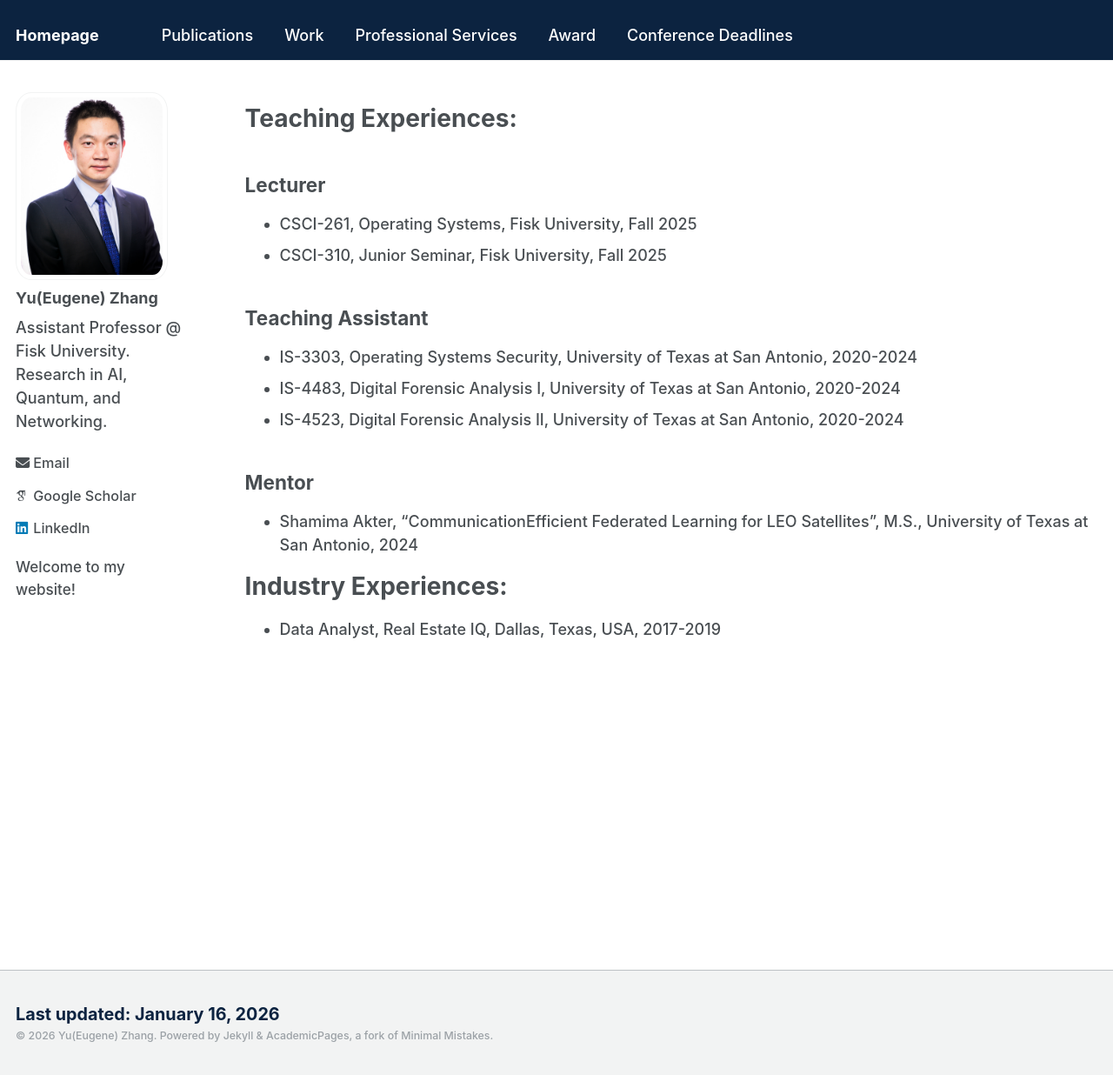
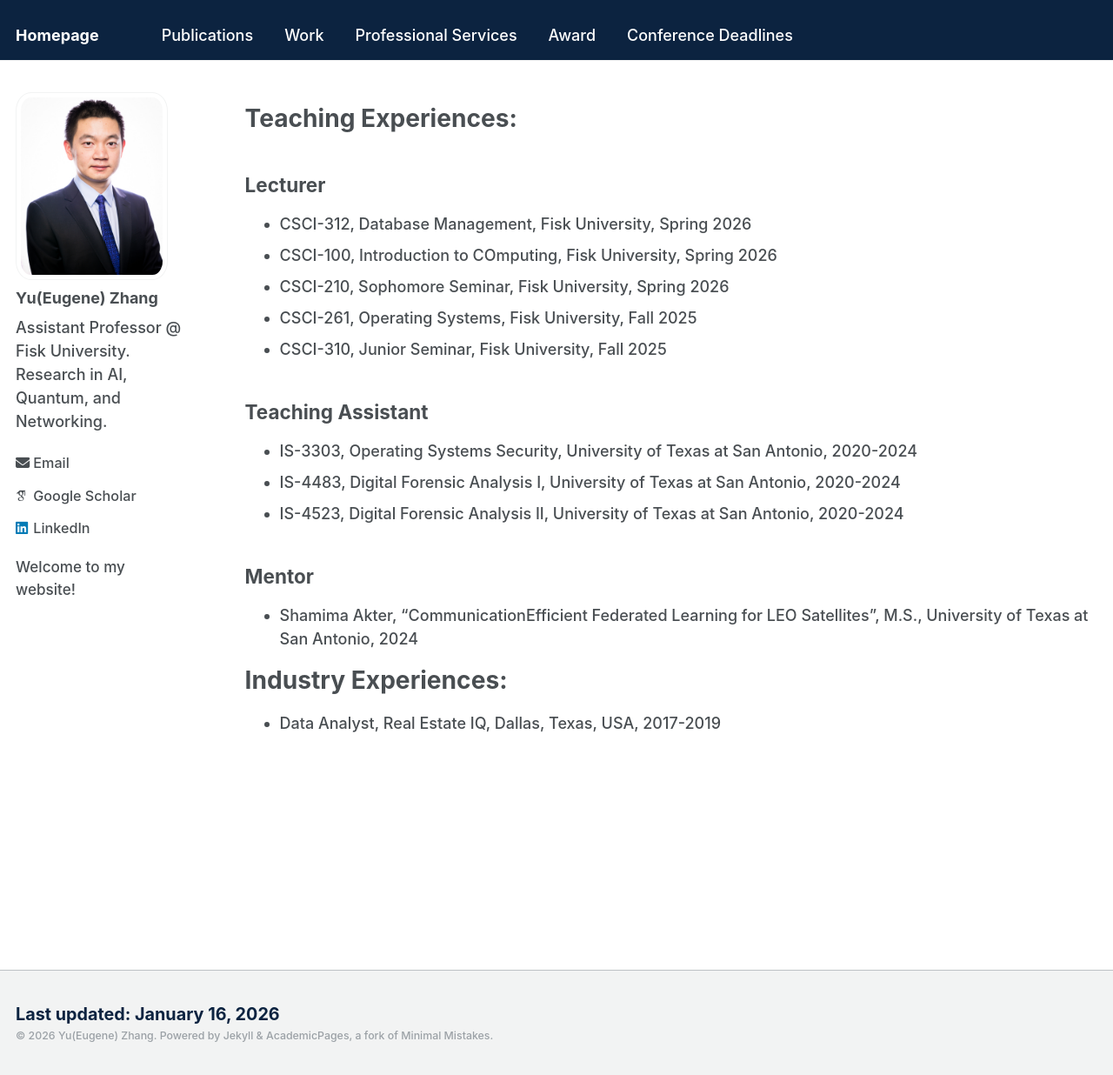
Before and after one commit to Yu-Zhang-Eugene/yu-zhang-eugene.github.io, a Jekyll site: the page built from _pages/work.md, in a window 1280 px wide and 1236 px high. Shown: the whole window at 87% size. Built offline with Jekyll 4.4.1, drawn with Linux system fonts in a browser that asks for light colours; some web fonts are replaced; a script that is not in the unit is left out.

Commit message:
Update lecturer course listings for Spring 2026

```diff
--- a/_pages/work.md
+++ b/_pages/work.md
@@ -11,6 +11,9 @@ Teaching Experiences:
 
 Lecturer
 ------
+- CSCI-312, Database Management, Fisk University, Spring 2026
+- CSCI-100, Introduction to COmputing, Fisk University, Spring 2026
+- CSCI-210, Sophomore Seminar, Fisk University, Spring 2026
 - CSCI-261, Operating Systems, Fisk University, Fall 2025
 - CSCI-310, Junior Seminar, Fisk University, Fall 2025
 
```
